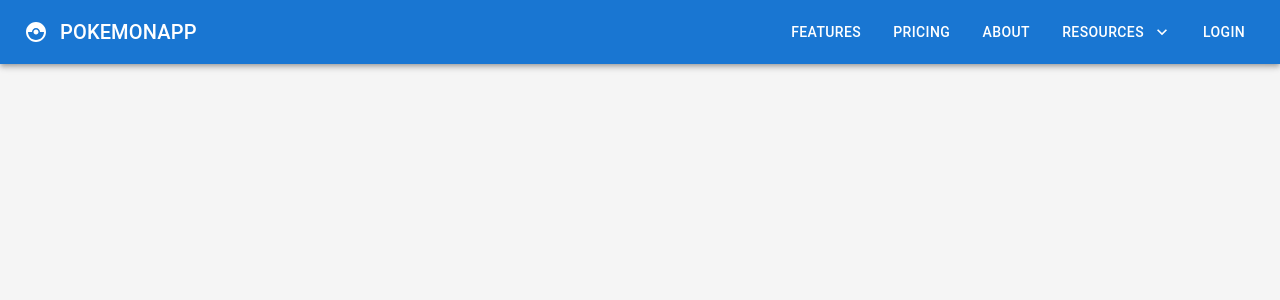
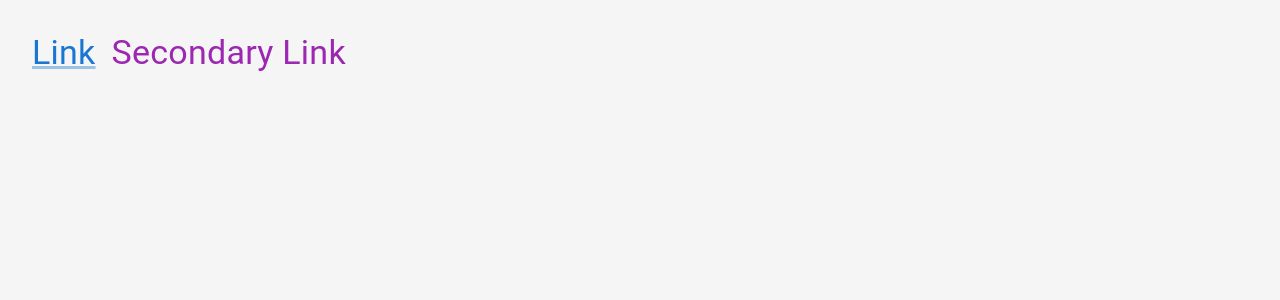
Before and after one commit to andriy-sachok/testing-mui-materials, a React (Create React App) app: page / in a window 1280 px wide. Shown: the top 300 px of the page. Built offline with nearby package versions, Linux system fonts and the light colour scheme.

Commit message:
added <MuiLink />

```diff
--- a/src/App.jsx
+++ b/src/App.jsx
@@ -10,7 +10,8 @@
 // import MuiCard from './components/MuiCard';
 // import MuiAccodrion from './components/MuiAccordion';
 // import MuiImageList from './components/MuiImageList';
-import MuiNavbar from './components/MuiNavbar';
+// import MuiNavbar from './components/MuiNavbar';
+import MuiLink from './components/MuiLink';
 
 import './App.css';
 
@@ -27,7 +28,8 @@
       {/* <MuiCard /> */}
       {/* <MuiAccodrion /> */}
       {/* <MuiImageList /> */}
-      <MuiNavbar />
+      {/* <MuiNavbar /> */}
+      <MuiLink />
     </div>
   );
 };
--- /dev/null
+++ b/src/components/MuiLink.jsx
@@ -0,0 +1,18 @@
+import { Link, Stack, Typography } from '@mui/material';
+
+const MuiLink = () => {
+  return (
+    <Stack spacing={2} direction="row" m={4}>
+      <Link href="#" variant="h4">
+        Link
+      </Link>
+      <Typography variant="h4">
+        <Link href="#" color="secondary" underline="hover">
+          Secondary Link
+        </Link>
+      </Typography>
+    </Stack>
+  );
+};
+
+export default MuiLink;
```
